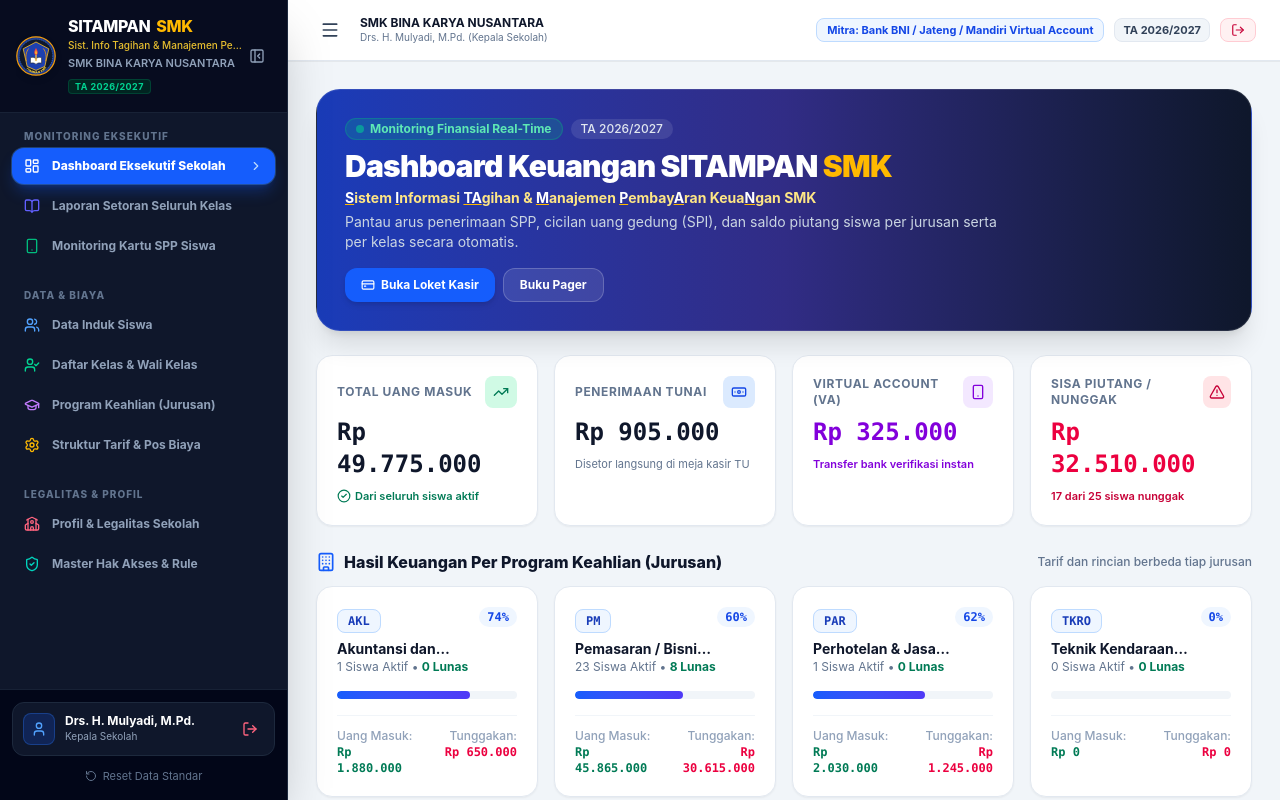
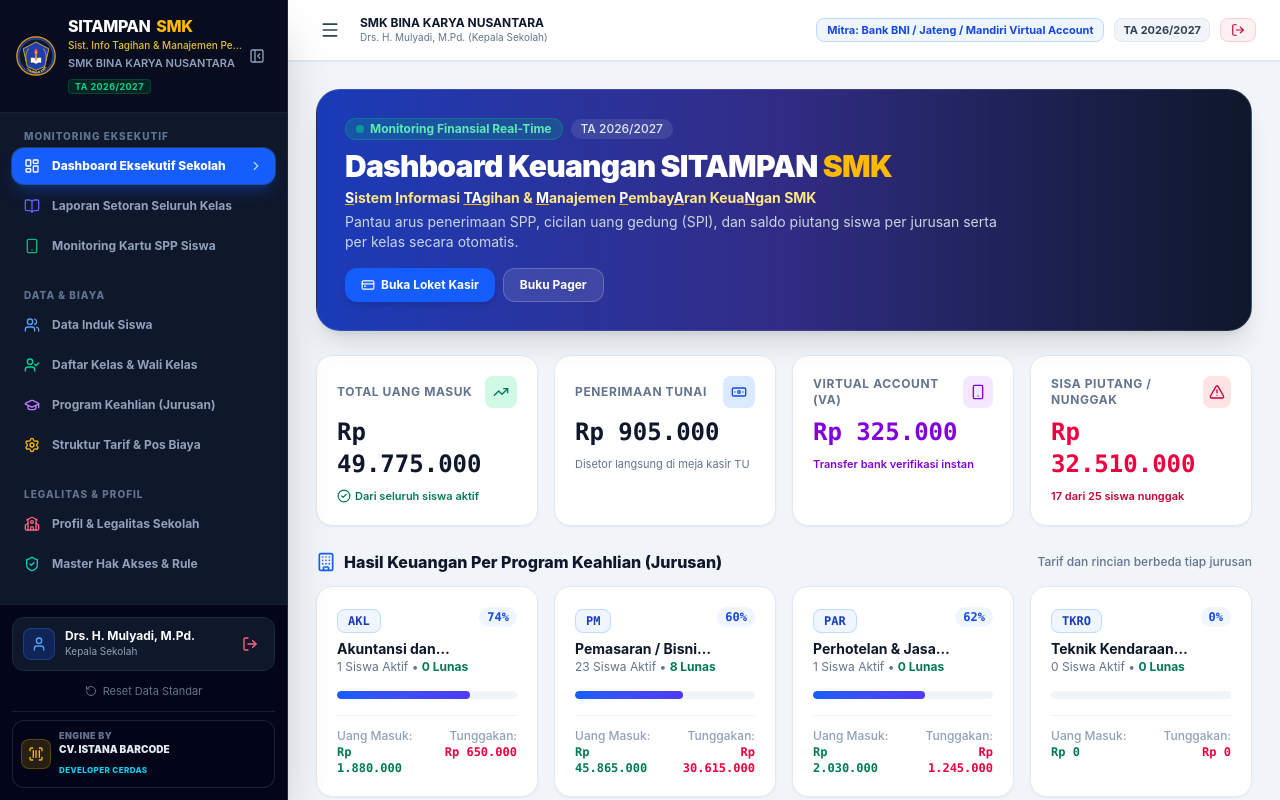
Before and after one commit to developercerdas/sitampan-smk, a React (Vite) app: page / in a window 1280 px wide. Both pictures are taken after a click on the button "🏛️ Kepala Sekolah". Built offline with nearby package versions, Linux system fonts and the light colour scheme.

Commit message:
Sematkan branding CV. ISTANA BARCODE COMPUTER - DEVELOPER CERDAS di Footer dalam aplikasi App.jsx dan Sidebar

```diff
--- a/src/App.jsx
+++ b/src/App.jsx
@@ -14,7 +14,7 @@
 import MasterRulesView from './components/MasterRulesView';
 import KuitansiModal from './components/KuitansiModal';
 import { dataService } from './services/dataService';
-import { Database, GitBranch, Bell, Menu, LogOut } from 'lucide-react';
+import { Database, GitBranch, Bell, Menu, LogOut, ScanBarcode, Sparkles } from 'lucide-react';
 
 const USER_STORAGE_KEY = 'SITAMPAN_CURRENT_USER';
 
@@ -269,17 +269,38 @@
           )}
         </main>
 
-        {/* Footer */}
-        <footer className="no-print bg-white border-t border-slate-200 py-4 px-6 text-center text-xs text-slate-500">
-          <p className="font-semibold text-slate-700">
-            SITAMPAN SMK — {data.sekolah.nama}
-          </p>
-          <p className="text-[11px] text-slate-500 mt-0.5">
-            <strong>SITAMPAN SMK:</strong> Sistem Informasi Tagihan & Manajemen Pembayaran Keuangan Sekolah Menengah Kejuruan
-          </p>
-          <p className="text-[10px] text-slate-400 mt-0.5">
-            Sistem Keuangan Terpadu (Hybrid Loket Kasir Tunai + Rekening Bank Virtual Account / VA)
-          </p>
+        {/* Footer Aplikasi Internal */}
+        <footer className="no-print bg-white border-t border-slate-200 py-4 px-4 sm:px-6 text-center text-xs text-slate-500 space-y-2.5">
+          <div className="flex flex-col sm:flex-row items-center justify-between gap-3 max-w-5xl mx-auto">
+            <div className="text-left text-center sm:text-left">
+              <p className="font-bold text-slate-800 text-xs sm:text-sm">
+                SITAMPAN SMK — {data.sekolah.nama}
+              </p>
+              <p className="text-[11px] text-slate-500">
+                Sistem Informasi Tagihan & Manajemen Pembayaran Keuangan SMK (Hybrid Tunai & VA)
+              </p>
+            </div>
+
+            {/* Badge Developer */}
+            <div className="inline-flex items-center gap-2.5 bg-slate-900 text-white px-3.5 py-1.5 rounded-xl shadow-xs border border-slate-800">
+              <div className="p-1 bg-amber-400/20 text-amber-400 rounded-lg">
+                <ScanBarcode className="w-4 h-4" />
+              </div>
+              <div className="text-left">
+                <div className="flex items-center gap-1.5">
+                  <span className="text-[9px] font-black uppercase tracking-wider text-slate-400">
+                    Powered by
+                  </span>
+                  <span className="text-[8px] font-black uppercase tracking-wider px-1.5 py-0.2 rounded-full bg-cyan-400/20 text-cyan-300 border border-cyan-400/30">
+                    DEVELOPER CERDAS
+                  </span>
+                </div>
+                <p className="text-[11px] font-black tracking-tight text-white leading-tight">
+                  CV. ISTANA BARCODE COMPUTER
+                </p>
+              </div>
+            </div>
+          </div>
         </footer>
       </div>
 
--- a/src/components/Sidebar.jsx
+++ b/src/components/Sidebar.jsx
@@ -19,7 +19,8 @@
   X,
   Sparkles,
   PanelLeftClose,
-  PanelLeftOpen
+  PanelLeftOpen,
+  ScanBarcode
 } from 'lucide-react';
 import SchoolLogo from './SchoolLogo';
 
@@ -354,6 +355,28 @@
               <span>Reset Data Standar</span>
             </button>
           )}
+
+          {/* Developer Branding: CV. ISTANA BARCODE COMPUTER - DEVELOPER CERDAS */}
+          {(!isCollapsed || isMobileOpen) && (
+            <div className="pt-2 border-t border-slate-800/80">
+              <div className="p-2 rounded-xl bg-slate-950/70 border border-slate-800/90 flex items-center gap-2">
+                <div className="p-1.5 bg-amber-400/15 border border-amber-400/25 rounded-lg text-amber-400 flex-shrink-0">
+                  <ScanBarcode className="w-4 h-4" />
+                </div>
+                <div className="min-w-0 flex-1">
+                  <p className="text-[9px] font-black uppercase tracking-wider text-slate-500">
+                    Engine by
+                  </p>
+                  <p className="text-[10px] font-black text-slate-200 truncate leading-tight">
+                    CV. ISTANA BARCODE
+                  </p>
+                  <span className="inline-block text-[8px] font-extrabold text-cyan-400 tracking-wider">
+                    DEVELOPER CERDAS
+                  </span>
+                </div>
+              </div>
+            </div>
+          )}
         </div>
       </aside>
     </>
```
